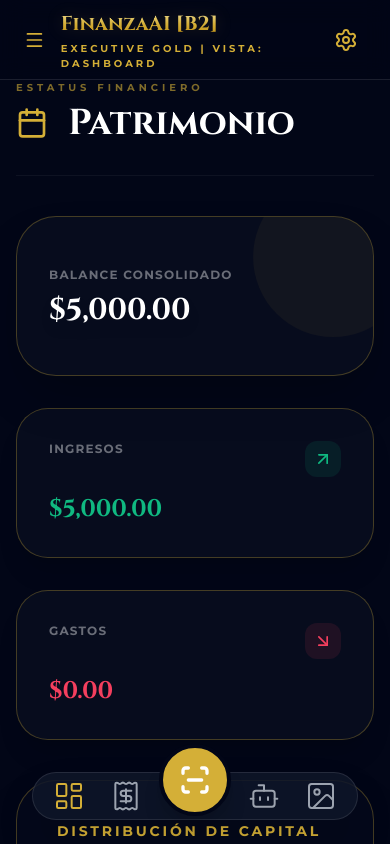
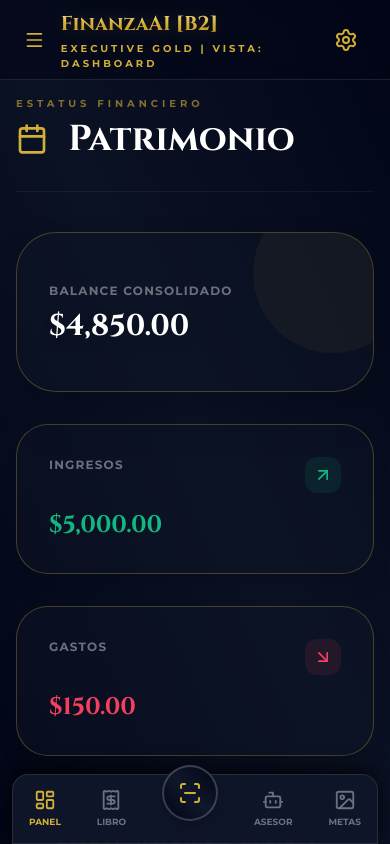
Before and after one commit to publicidadxacarlos-cell/FinanzaAI, a React (Vite) app: page / in a window 390 px wide. Built offline with nearby package versions, Linux system fonts and the light colour scheme; a web font is replaced by a local one.

Commit message:
Fix mobile bottom navigation and layout issues

```diff
--- a/src/App.tsx
+++ b/src/App.tsx
@@ -8,35 +8,99 @@ import Assistant from './pages/Assistant';
 import VisionBoard from './pages/VisionBoard';
 import Settings from './pages/Settings';
 import { View, Transaction, TransactionType, AppTheme } from './types';
-import { LayoutDashboard, Receipt, ScanLine, Bot, Image as ImageIcon } from 'lucide-react';
+import {
+  LayoutDashboard,
+  Receipt,
+  ScanLine,
+  Bot,
+  Image as ImageIcon,
+} from 'lucide-react';
 
 const THEMES: AppTheme[] = [
-  { id: 'executive', name: 'Executive Gold', primary: 'bg-gold-500', hover: 'hover:bg-gold-600', text: 'text-gold-500', gradient: 'from-[#020617] via-[#0f172a] to-[#020617]', secondary: 'border-gold-500/30' },
-  { id: 'royal_blue', name: 'Swedish Gold & Blue', primary: 'bg-gold-500', hover: 'hover:bg-gold-600', text: 'text-gold-500', gradient: 'from-[#003060] via-[#00529B] to-[#003060]', secondary: 'border-gold-500/40' },
-  { id: 'amethyst', name: 'Amethyst Luxe', primary: 'bg-purple-600', hover: 'hover:bg-purple-500', text: 'text-purple-400', gradient: 'from-[#020617] via-[#1a0b2e] to-[#020617]', secondary: 'border-purple-500/40' }
+  {
+    id: 'executive',
+    name: 'Executive Gold',
+    primary: 'bg-gold-500',
+    hover: 'hover:bg-gold-600',
+    text: 'text-gold-500',
+    gradient: 'from-[#020617] via-[#0f172a] to-[#020617]',
+    secondary: 'border-gold-500/30',
+  },
+  {
+    id: 'royal_blue',
+    name: 'Swedish Gold & Blue',
+    primary: 'bg-gold-500',
+    hover: 'hover:bg-gold-600',
+    text: 'text-gold-500',
+    gradient: 'from-[#003060] via-[#00529B] to-[#003060]',
+    secondary: 'border-gold-500/40',
+  },
+  {
+    id: 'amethyst',
+    name: 'Amethyst Luxe',
+    primary: 'bg-purple-600',
+    hover: 'hover:bg-purple-500',
+    text: 'text-purple-400',
+    gradient: 'from-[#020617] via-[#1a0b2e] to-[#020617]',
+    secondary: 'border-purple-500/40',
+  },
 ];
 
-const INITIAL_DATA: Transaction[] = [{ id: '1', date: '2023-10-25', description: 'Inversión Portfolio', amount: 5000, category: 'Inversión', type: TransactionType.INCOME }];
+const INITIAL_DATA: Transaction[] = [
+  { id: '1', date: '2023-10-25', description: 'Inversión Portfolio', amount: 5000, category: 'Inversión', type: TransactionType.INCOME },
+  { id: '2', date: '2023-10-26', description: 'Cena de Negocios', amount: 150, category: 'Comida', type: TransactionType.EXPENSE },
+];
 
 const App: React.FC = () => {
   const [currentView, setView] = useState<View>(View.DASHBOARD);
   const [isSidebarOpen, setSidebarOpen] = useState(false);
   const [currentTheme, setCurrentTheme] = useState<AppTheme>(THEMES[0]);
+  const [isSyncing, setIsSyncing] = useState(false);
+
   const [transactions, setTransactions] = useState<Transaction[]>(() => {
     const saved = localStorage.getItem('transactions');
     return saved ? JSON.parse(saved) : INITIAL_DATA;
   });
 
-  useEffect(() => { localStorage.setItem('transactions', JSON.stringify(transactions)); }, [transactions]);
+  useEffect(() => {
+    localStorage.setItem('transactions', JSON.stringify(transactions));
+  }, [transactions]);
+
+  const handleSyncAll = async () => {
+    const sheetUrl = localStorage.getItem('googleSheetUrl');
+    if (!sheetUrl) {
+      setView(View.SETTINGS);
+      return;
+    }
+    setIsSyncing(true);
+    for (const t of [...transactions].reverse()) {
+      try {
+        await fetch(sheetUrl, {
+          method: 'POST',
+          mode: 'no-cors',
+          body: JSON.stringify({ ...t, action: 'create' }),
+        });
+        await new Promise(r => setTimeout(r, 600));
+      } catch {}
+    }
+    setIsSyncing(false);
+  };
 
   return (
-    <div className={`flex h-screen w-full bg-midnight overflow-hidden relative ${currentTheme.id === 'executive' ? 'theme-executive' : ''}`}>
-      {/* Sidebar de tu código original */}
-      <Sidebar currentView={currentView} setView={setView} isOpen={isSidebarOpen} toggle={() => setSidebarOpen(!isSidebarOpen)} currentTheme={currentTheme} setTheme={setCurrentTheme} themes={THEMES} />
+    <div className={`flex h-screen overflow-hidden bg-midnight relative`}>
+      <div className={`absolute inset-0 bg-gradient-to-tr ${currentTheme.gradient} opacity-70 pointer-events-none`} />
 
-      <div className="flex-1 flex flex-col h-screen relative overflow-hidden md:ml-64 z-10">
+      <Sidebar
+        currentView={currentView}
+        setView={setView}
+        isOpen={isSidebarOpen}
+        toggle={() => setSidebarOpen(!isSidebarOpen)}
+        currentTheme={currentTheme}
+        setTheme={setCurrentTheme}
+        themes={THEMES}
+      />
 
-        {/* Tu MobileHeader blindado (Él ya maneja su propio espacio) */}
+      <div className="flex-1 flex flex-col h-screen overflow-hidden md:ml-64 relative z-10">
         <MobileHeader
           currentView={currentView}
           currentTheme={currentTheme}
@@ -44,44 +108,65 @@ const App: React.FC = () => {
           onSettingsClick={() => setView(View.SETTINGS)}
         />
 
-        {/* Contenido principal con scroll limpio */}
-        <main className="flex-1 overflow-y-auto px-4 pb-32">
-          <div className="max-w-6xl mx-auto animate-fade-in">
-            {currentView === View.DASHBOARD && <Dashboard transactions={transactions} onExport={() => {}} onSync={() => {}} isSyncing={false} theme={currentTheme} />}
+        <main className="flex-1 overflow-y-auto p-4 md:p-12 pb-28 md:pb-12">
+          <div className="max-w-6xl mx-auto">
+            {currentView === View.DASHBOARD && (
+              <Dashboard transactions={transactions} onExport={() => {}} onSync={handleSyncAll} isSyncing={isSyncing} theme={currentTheme} />
+            )}
+            {currentView === View.TRANSACTIONS && (
+              <Transactions
+                transactions={transactions}
+                addTransaction={(t) => setTransactions([t, ...transactions])}
+                updateTransaction={(t) => setTransactions(transactions.map(x => x.id === t.id ? t : x))}
+                deleteTransaction={(id) => setTransactions(transactions.filter(x => x.id !== id))}
+                theme={currentTheme}
+              />
+            )}
+            {currentView === View.SCANNER && (
+              <Scanner onScanComplete={(t) => setTransactions([t, ...transactions])} theme={currentTheme} />
+            )}
             {currentView === View.ASSISTANT && <Assistant theme={currentTheme} />}
-            {currentView === View.TRANSACTIONS && <Transactions transactions={transactions} addTransaction={(t) => setTransactions([t, ...transactions])} theme={currentTheme} />}
-            {currentView === View.SCANNER && <Scanner onScanComplete={(t) => setTransactions([t, ...transactions])} theme={currentTheme} />}
             {currentView === View.VISION_BOARD && <VisionBoard theme={currentTheme} />}
-            {currentView === View.SETTINGS && <Settings theme={currentTheme} onSync={() => {}} isSyncing={false} onClearData={() => {}} themes={THEMES} setTheme={setCurrentTheme} />}
+            {currentView === View.SETTINGS && (
+              <Settings
+                theme={currentTheme}
+                onSync={handleSyncAll}
+                isSyncing={isSyncing}
+                onClearData={() => setTransactions([])}
+                themes={THEMES}
+                setTheme={setCurrentTheme}
+              />
+            )}
           </div>
         </main>
 
-        {/* BOTONERA: Cuadro ultra-fino (h-12) + Iconos grandes (size 32) */}
-        <nav className="md:hidden fixed bottom-6 inset-x-8 z-[100]">
-          <div className="bg-navy/80 backdrop-blur-3xl border border-white/10 h-12 rounded-full flex justify-around items-center px-2 shadow-2xl">
-            <button onClick={() => setView(View.DASHBOARD)} className={`p-2 transition-all ${currentView === View.DASHBOARD ? currentTheme.text : 'text-gray-400'}`}>
-              <LayoutDashboard size={32} strokeWidth={1.5} />
+        {/* BOTONERA MÓVIL FINAL */}
+        <nav className="md:hidden fixed bottom-0 left-3 right-3 bg-navy/95 backdrop-blur-xl border border-white/10 px-4 py-1.5 flex justify-between items-center z-50 rounded-t-2xl shadow-[0_-4px_20px_rgba(0,0,0,0.8)]">
+          <button onClick={() => setView(View.DASHBOARD)} className={`flex flex-col items-center ${currentView === View.DASHBOARD ? currentTheme.text : 'text-gray-500'}`}>
+            <LayoutDashboard size={22} />
+            <span className="text-[9px] font-bold uppercase mt-1">Panel</span>
           </button>
 
-            <button onClick={() => setView(View.TRANSACTIONS)} className={`p-2 transition-all ${currentView === View.TRANSACTIONS ? currentTheme.text : 'text-gray-400'}`}>
-              <Receipt size={32} strokeWidth={1.5} />
+          <button onClick={() => setView(View.TRANSACTIONS)} className={`flex flex-col items-center ${currentView === View.TRANSACTIONS ? currentTheme.text : 'text-gray-500'}`}>
+            <Receipt size={22} />
+            <span className="text-[9px] font-bold uppercase mt-1">Libro</span>
           </button>
 
-            {/* Botón Central Scanner más prominente */}
           <div className="relative -translate-y-4">
-               <button onClick={() => setView(View.SCANNER)} className={`${currentTheme.primary} p-4 rounded-full border-4 border-midnight shadow-xl text-white active:scale-95 transition-transform`}>
-                  <ScanLine size={32} strokeWidth={2.5} />
+            <button onClick={() => setView(View.SCANNER)} className={`bg-gradient-to-tr ${currentTheme.gradient} p-3.5 rounded-full border-2 border-white/20 shadow-lg ${currentTheme.text}`}>
+              <ScanLine size={24} />
             </button>
           </div>
 
-            <button onClick={() => setView(View.ASSISTANT)} className={`p-2 transition-all ${currentView === View.ASSISTANT ? currentTheme.text : 'text-gray-400'}`}>
-              <Bot size={32} strokeWidth={1.5} />
+          <button onClick={() => setView(View.ASSISTANT)} className={`flex flex-col items-center ${currentView === View.ASSISTANT ? currentTheme.text : 'text-gray-500'}`}>
+            <Bot size={22} />
+            <span className="text-[9px] font-bold uppercase mt-1">Asesor</span>
           </button>
 
-            <button onClick={() => setView(View.VISION_BOARD)} className={`p-2 transition-all ${currentView === View.VISION_BOARD ? currentTheme.text : 'text-gray-400'}`}>
-              <ImageIcon size={32} strokeWidth={1.5} />
+          <button onClick={() => setView(View.VISION_BOARD)} className={`flex flex-col items-center ${currentView === View.VISION_BOARD ? currentTheme.text : 'text-gray-500'}`}>
+            <ImageIcon size={22} />
+            <span className="text-[9px] font-bold uppercase mt-1">Metas</span>
           </button>
-          </div>
         </nav>
       </div>
     </div>
```
Lines whose indentation alone changed are shown as unchanged.
